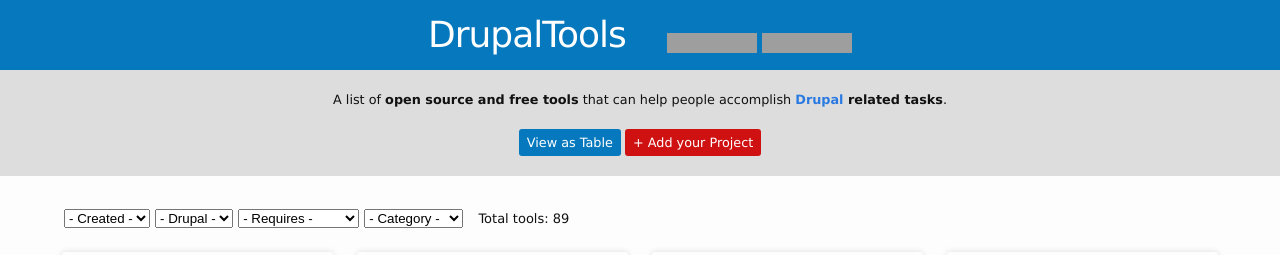
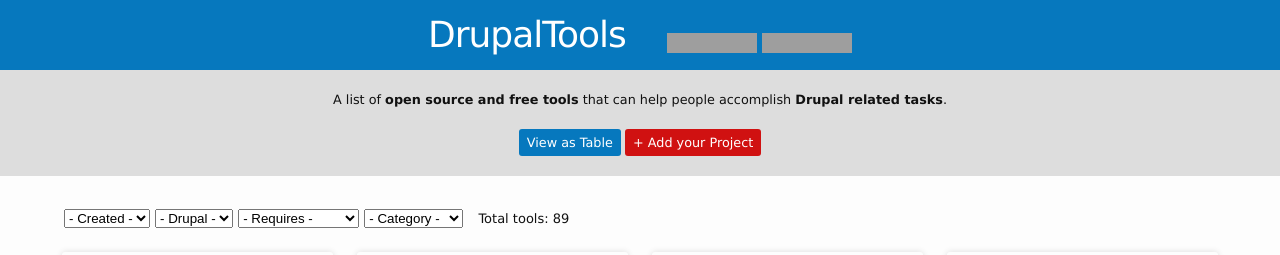
Before and after one commit to drupaltools/drupaltools.github.io, a Jekyll site: the page built from index.html, in a window 1280 px wide and 900 px high. Shown: the top 255 px of the window. Built offline with Jekyll 4.4.1, drawn with Linux system fonts in a browser that asks for light colours; some of the changed lines change nothing that is shown; grey boxes are pictures that could not be loaded.

Commit message:
Remove hastag

```diff
--- a/_includes/description.html
+++ b/_includes/description.html
@@ -1,4 +1,4 @@
-A list of <b>open source and free tools</b> that can help people accomplish <b><a href="#WhatIsDrupal">Drupal</a> related tasks</b>.
+A list of <b>open source and free tools</b> that can help people accomplish <b>Drupal related tasks</b>.
 
 <div class='buttons'>
   <a class='button table-visible' href='/table'>View as Table</a><a class='button tiles-visible' href='/'>View as Tiles</a>
--- a/_includes/footer.html
+++ b/_includes/footer.html
@@ -26,16 +26,14 @@
 
 <script type="text/javascript" src="//platform-api.sharethis.com/js/sharethis.js#property=594a5027745487001130a25a&product=sticky-share-buttons"></script>
 
+<!-- Global site tag (gtag.js) - Google Analytics -->
+<script async src="https://www.googletagmanager.com/gtag/js?id=UA-6649652-57"></script>
 <script>
-  (function(i,s,o,g,r,a,m){i['GoogleAnalyticsObject']=r;i[r]=i[r]||function(){
-  (i[r].q=i[r].q||[]).push(arguments)},i[r].l=1*new Date();a=s.createElement(o),
-  m=s.getElementsByTagName(o)[0];a.async=1;a.src=g;m.parentNode.insertBefore(a,m)
-  })(window,document,'script','https://www.google-analytics.com/analytics.js','ga');
+  window.dataLayer = window.dataLayer || [];
+  function gtag(){dataLayer.push(arguments);}
+  gtag('js', new Date());
 
-  ga('create', 'UA-6649652-57', 'auto');
-  ga('send', 'pageview', {
-    'page': location.pathname + location.search  + location.hash
+  gtag('config', 'UA-6649652-57', {
+    'page_path': location.pathname + location.search  + location.hash
   });
-
-
 </script>
```
